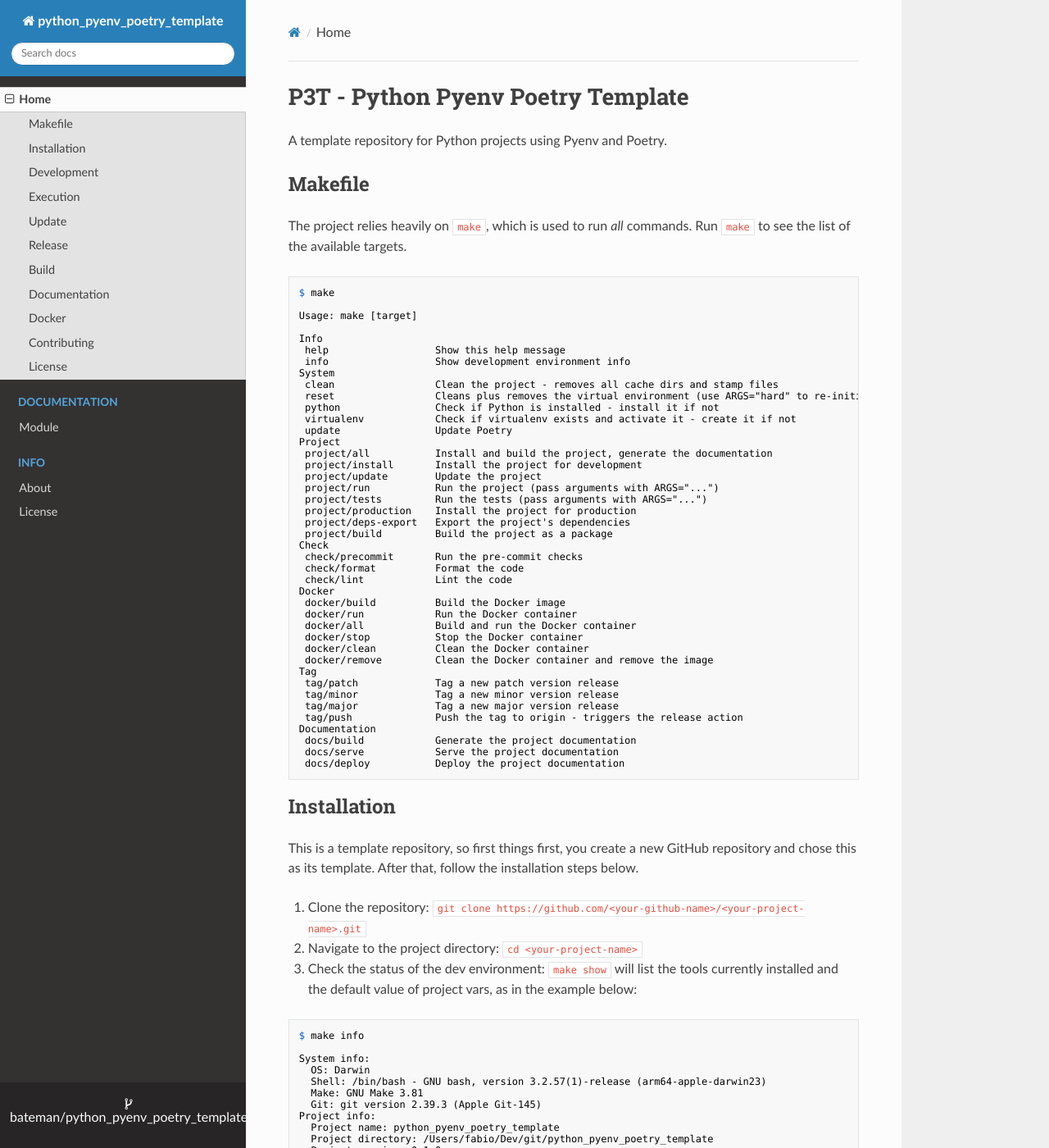
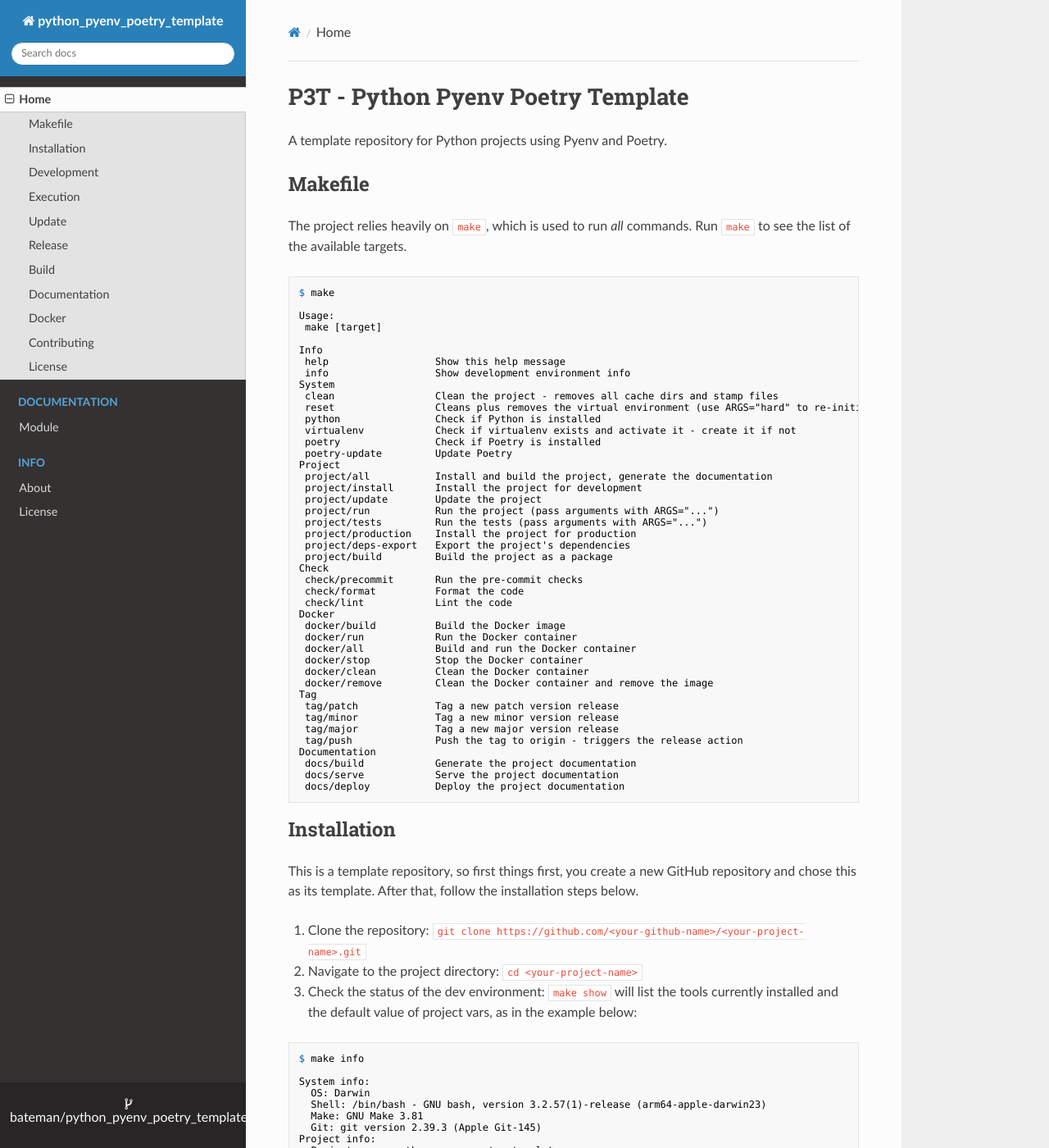
Before and after one commit to bateman/python_pyenv_poetry_template, an MkDocs documentation site: the page built from docs/index.md, in a window 1280 px wide and 1400 px high. Shown: the whole window at 82% size. Built offline with MkDocs 1.6.1, drawn with Linux system fonts in a browser that asks for light colours; nearby versions of some CDN libraries.

````diff
--- a/docs/index.md
+++ b/docs/index.md
@@ -9,7 +9,8 @@ The project relies heavily on `make`, which is used to run *all* commands. Run `
 ```console
 $ make
 
-Usage: make [target]
+Usage:
+ make [target]
 
 Info
  help                  Show this help message
@@ -17,9 +18,10 @@ Info
 System
  clean                 Clean the project - removes all cache dirs and stamp files
  reset                 Cleans plus removes the virtual environment (use ARGS="hard" to re-initialize the project)
- python                Check if Python is installed - install it if not
+ python                Check if Python is installed
  virtualenv            Check if virtualenv exists and activate it - create it if not
- update                Update Poetry
+ poetry                Check if Poetry is installed
+ poetry-update         Update Poetry
 Project
  project/all           Install and build the project, generate the documentation
  project/install       Install the project for development
````
Also changed, not shown: README.md (+5 -3 lines).
